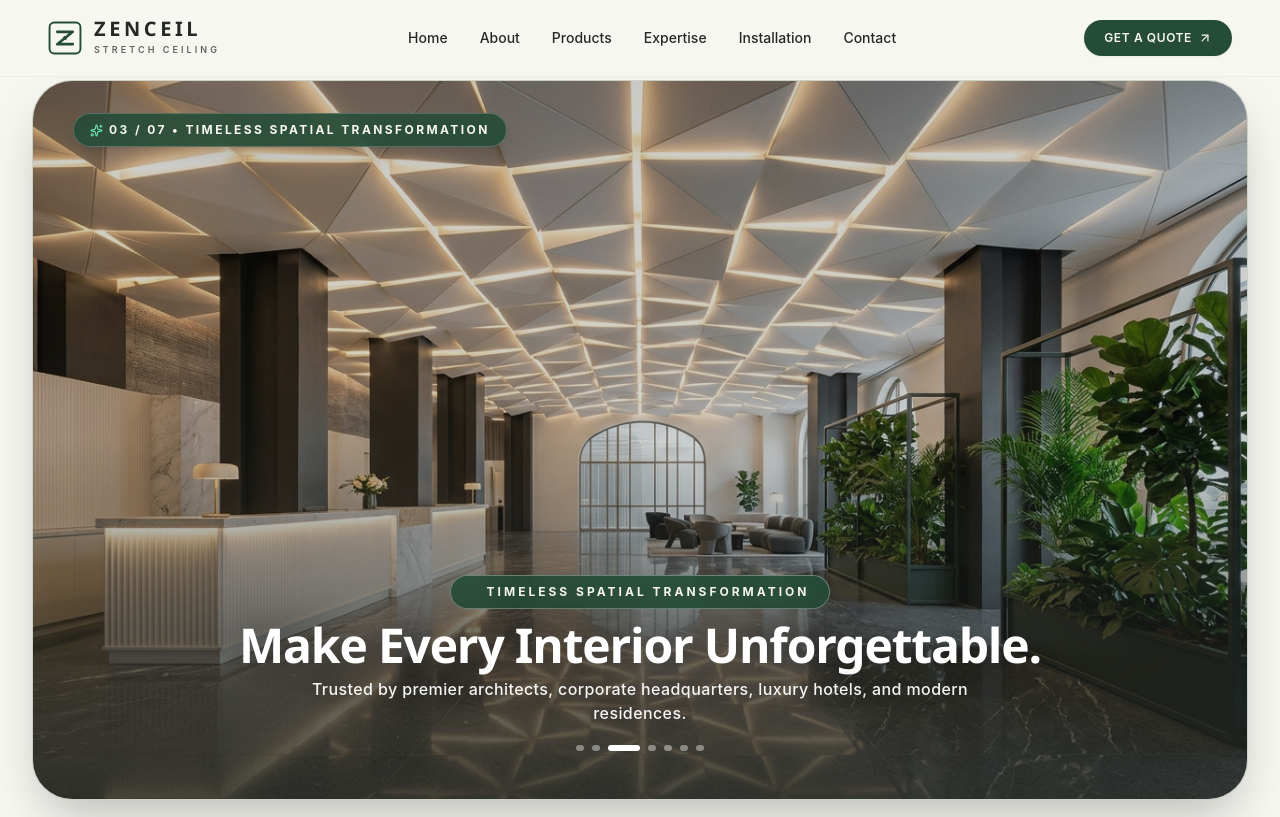
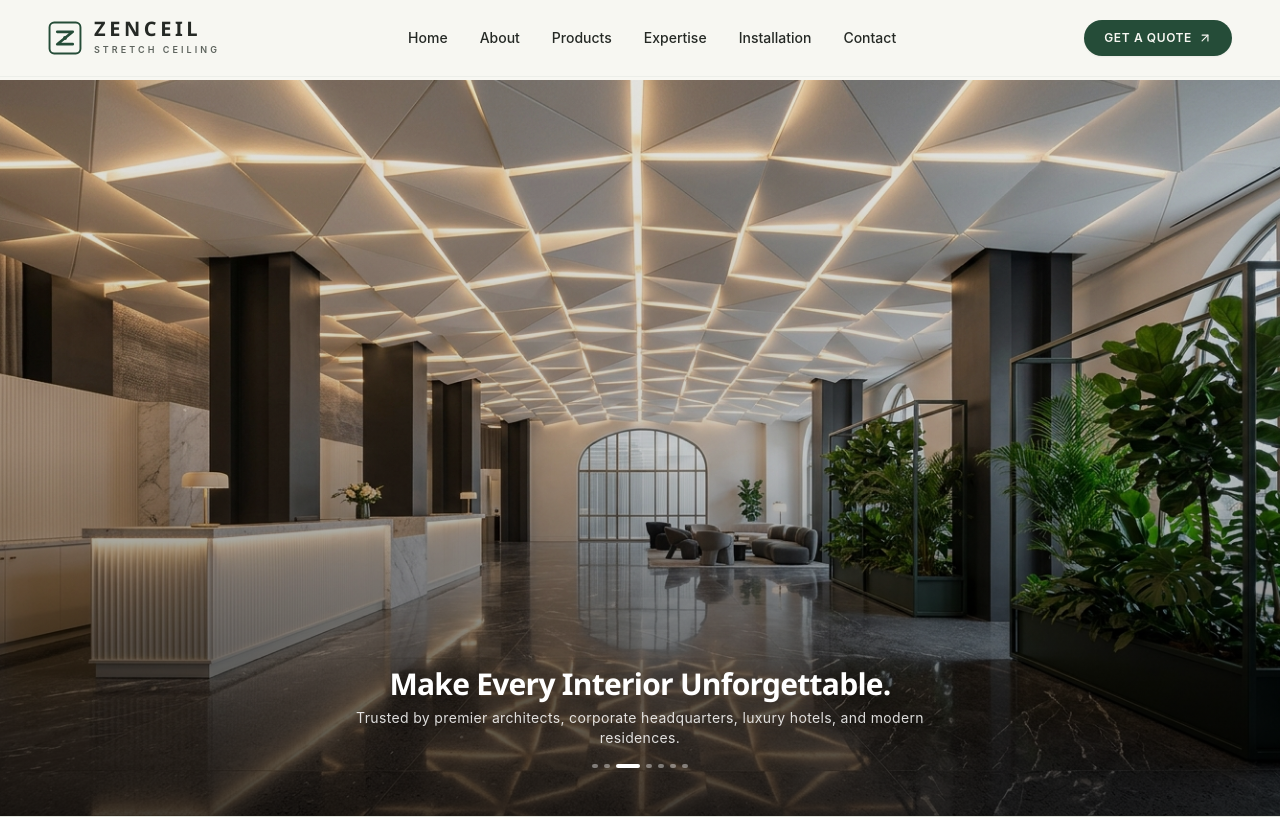
Before and after one commit to bijayalaxmilenka2002/Zenceil-Website, a Next.js app: page / in a window 1280 px wide. Shown: the top 817 px of the page. Built offline with nearby package versions, Linux system fonts and the light colour scheme.

Commit message:
style(hero): remove green pill badges, reduce headline text size, and eliminate side border space for 100% full-bleed display

```diff
--- a/src/components/sections/HeroSection.tsx
+++ b/src/components/sections/HeroSection.tsx
@@ -3,7 +3,6 @@
 import React, { useState, useEffect, useCallback } from "react";
 import Image from "next/image";
 import { HERO_SLIDES } from "@/data/zenceilData";
-import { Sparkles } from "lucide-react";
 
 export const HeroSection: React.FC = () => {
   const [currentSlide, setCurrentSlide] = useState(0);
@@ -33,12 +32,11 @@ export const HeroSection: React.FC = () => {
   return (
     <section
       id="hero"
-      className="relative w-full pt-16 md:pt-20 pb-4 md:pb-6 bg-[#F7F7F2] overflow-hidden"
+      className="relative w-full pt-16 md:pt-20 bg-[#F7F7F2] overflow-hidden"
     >
-      {/* FULL-WIDTH IMMERSIVE PRESENTATION CONTAINER */}
-      <div className="w-full px-2 sm:px-4 md:px-8 max-w-[1920px] mx-auto">
-        {/* Full-Screen Architectural Visual */}
-        <div className="relative w-full h-[75vh] sm:h-[82vh] md:h-[88vh] lg:h-[90vh] rounded-2xl md:rounded-[2.5rem] overflow-hidden shadow-2xl border border-[#254C38]/15 bg-[#E8E8DF]">
+      {/* 100% FULL-BLEED EDGE-TO-EDGE HERO VISUAL (ZERO SIDE BORDER SPACE) */}
+      <div className="w-full">
+        <div className="relative w-full h-[78vh] sm:h-[84vh] md:h-[88vh] lg:h-[92vh] overflow-hidden bg-[#E8E8DF]">
           {HERO_SLIDES.map((slide, index) => {
             const isActive = index === currentSlide;
             return (
@@ -59,48 +57,33 @@ export const HeroSection: React.FC = () => {
                   sizes="100vw"
                 />
 
-                {/* Luxury Ambient Vignette */}
-                <div className="absolute inset-0 bg-gradient-to-t from-[#252925]/85 via-[#252925]/20 to-black/20 pointer-events-none" />
-
-                {/* Top Corner Architectural Tag */}
-                <div className="absolute top-6 left-6 md:top-8 md:left-10 z-20">
-                  <span className="inline-flex items-center gap-1.5 px-4 py-2 rounded-full text-xs font-bold tracking-[0.2em] uppercase bg-[#254C38]/90 text-[#F7F7F2] backdrop-blur-md shadow-lg border border-white/20">
-                    <Sparkles size={13} className="text-emerald-300" />
-                    <span>0{index + 1} / 0{HERO_SLIDES.length} • {slide.tagline}</span>
-                  </span>
-                </div>
+                {/* Subtle Ambient Vignette for optimal contrast */}
+                <div className="absolute inset-0 bg-gradient-to-t from-black/75 via-black/20 to-black/10 pointer-events-none" />
               </div>
             );
           })}
 
-          {/* EYE-CATCHING TEXT AT THE END PART CENTER OF THE IMAGE */}
-          <div className="absolute bottom-6 sm:bottom-8 md:bottom-12 left-1/2 -translate-x-1/2 z-20 text-center w-full px-4 max-w-4xl pointer-events-none">
-            <div className="inline-flex items-center gap-2 px-5 py-2 rounded-full bg-[#254C38]/90 backdrop-blur-md border border-white/30 text-[#F7F7F2] shadow-2xl mb-2 sm:mb-3">
-              <span className="w-2 h-2 rounded-full bg-emerald-400 animate-ping" />
-              <span className="text-[10px] sm:text-xs font-bold uppercase tracking-[0.25em]">
-                {activeSlideData.tagline}
-              </span>
-            </div>
+          {/* REFINED, COMPACT ARCHITECTURAL TEXT (NO GREEN BADGES, REDUCED TEXT SIZE) */}
+          <div className="absolute bottom-8 sm:bottom-10 md:bottom-12 left-1/2 -translate-x-1/2 z-20 text-center w-full px-6 max-w-3xl pointer-events-none">
+            <h1 className="text-lg sm:text-xl md:text-2xl lg:text-3xl font-bold text-white tracking-tight font-manrope drop-shadow-[0_2px_14px_rgba(0,0,0,0.85)] leading-snug transition-all duration-500">
+              {activeSlideData.title}
+            </h1>
 
-            <h2 className="text-2xl sm:text-3xl md:text-4xl lg:text-5xl font-extrabold text-white tracking-tight font-manrope drop-shadow-[0_4px_24px_rgba(0,0,0,0.9)] leading-tight transition-all duration-500">
-              {activeSlideData.title}
-            </h2>
-
-            <p className="text-xs sm:text-sm md:text-base font-medium text-white/95 tracking-wide mt-2 drop-shadow-[0_2px_12px_rgba(0,0,0,0.85)] max-w-2xl mx-auto">
+            <p className="text-xs sm:text-sm text-white/85 font-normal tracking-wide mt-1.5 drop-shadow-[0_1px_8px_rgba(0,0,0,0.7)] max-w-xl mx-auto">
               {activeSlideData.subtitle}
             </p>
 
-            {/* Minimal In-Image Slide Indicator Dots */}
-            <div className="flex items-center justify-center gap-2 mt-5 pointer-events-auto">
+            {/* Minimal Navigational Dots */}
+            <div className="flex items-center justify-center gap-1.5 mt-4 pointer-events-auto">
               {HERO_SLIDES.map((slide, i) => (
                 <button
                   key={slide.id}
                   onClick={() => goToSlide(i)}
                   aria-label={`Go to slide ${i + 1}`}
-                  className={`h-1.5 rounded-full transition-all duration-300 cursor-pointer ${
+                  className={`h-1 rounded-full transition-all duration-300 cursor-pointer ${
                     i === currentSlide
-                      ? "w-8 bg-white shadow-lg"
-                      : "w-2 bg-white/40 hover:bg-white/80"
+                      ? "w-6 bg-white shadow-md"
+                      : "w-1.5 bg-white/40 hover:bg-white/80"
                   }`}
                 />
               ))}
```
